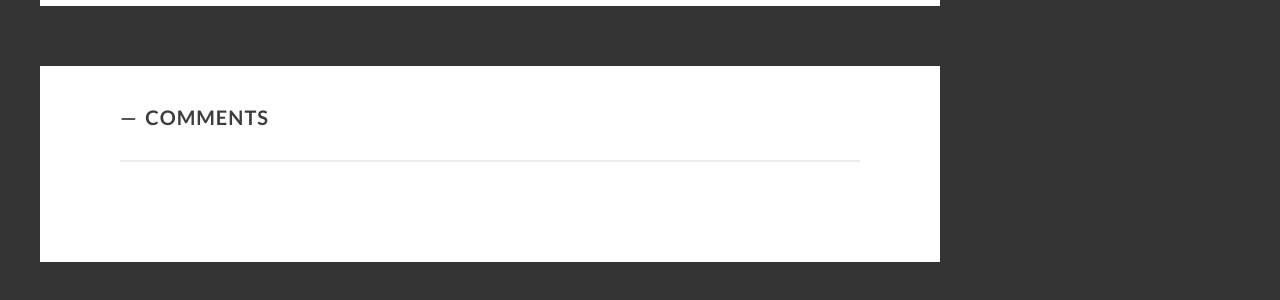
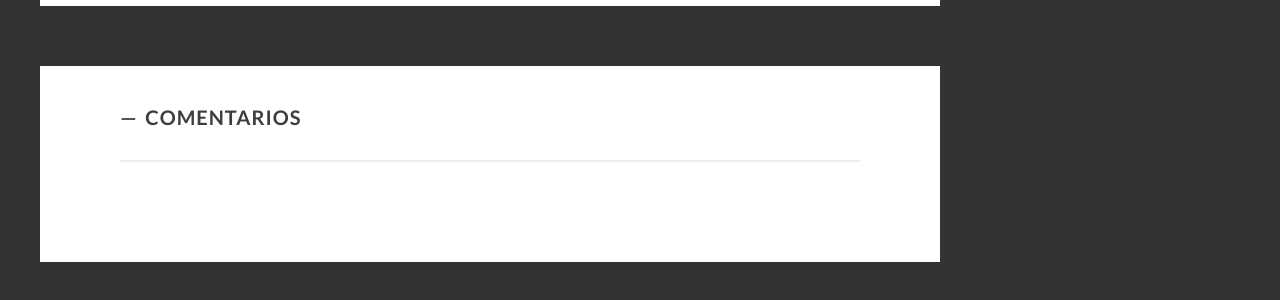
Before and after one commit to nubart/blog-en, a Jekyll site: the page built from _posts/2016-03-01-the-advantages-and-disadvantages-of-working-from-home.md, in a window 1280 px wide and 900 px high, scrolled down 2463 px. Shown: the part 255-555 px from the top of the window. Built offline with Jekyll 4.4.1, drawn with Linux system fonts in a browser that asks for light colours; some web fonts are replaced; comment, search, counter and statistics services are not loaded.

Commit message:
Retoques

```diff
--- a/_config.yml
+++ b/_config.yml
@@ -28,7 +28,7 @@ navigation:
 - text: Inicio
   url: /
 - text: Web
-  url: /about/
+  url: http://www.nubart.eu/
 - text: Archives
   url: /etiquetas/
 
--- a/_includes/disqus.html
+++ b/_includes/disqus.html
@@ -1,6 +1,6 @@
 <div class="comments-area">
     <div class="comments-inner">
-        <h2 class="comments-title">Comments</h2>
+        <h2 class="comments-title">Comentarios</h2>
         <div id="disqus_thread"></div>
         <noscript>Por favor, activa JavaScript para ver los <a href="http://disqus.com/?ref_noscript">comentarios gestionados porDisqus</a>.</noscript>
     </div><!-- .comments-inner -->
```
